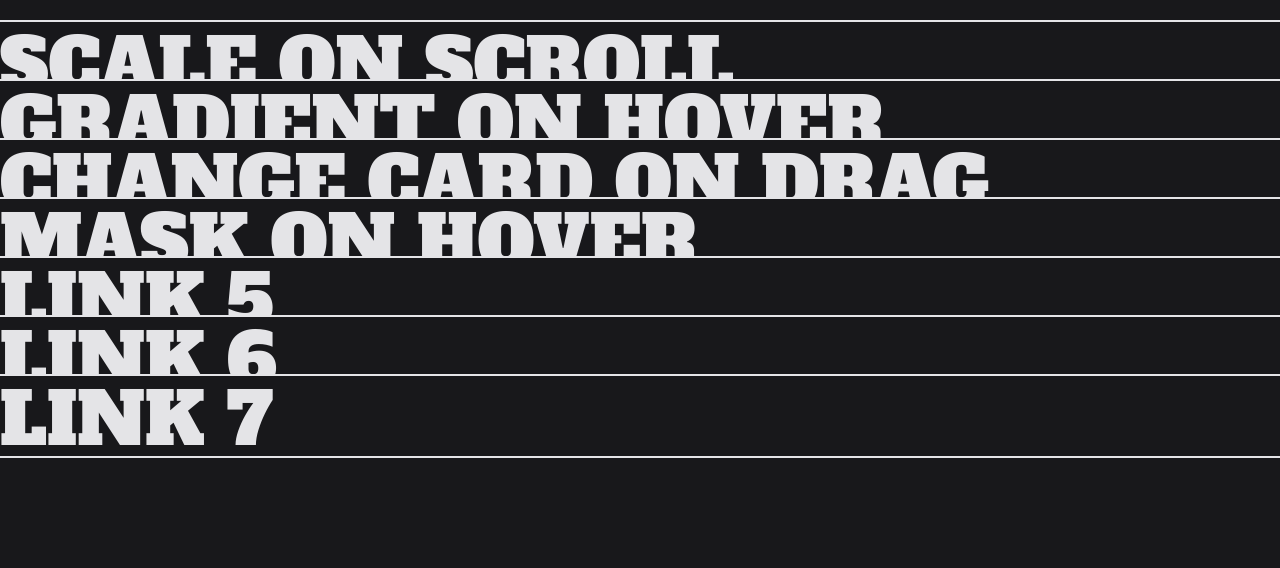
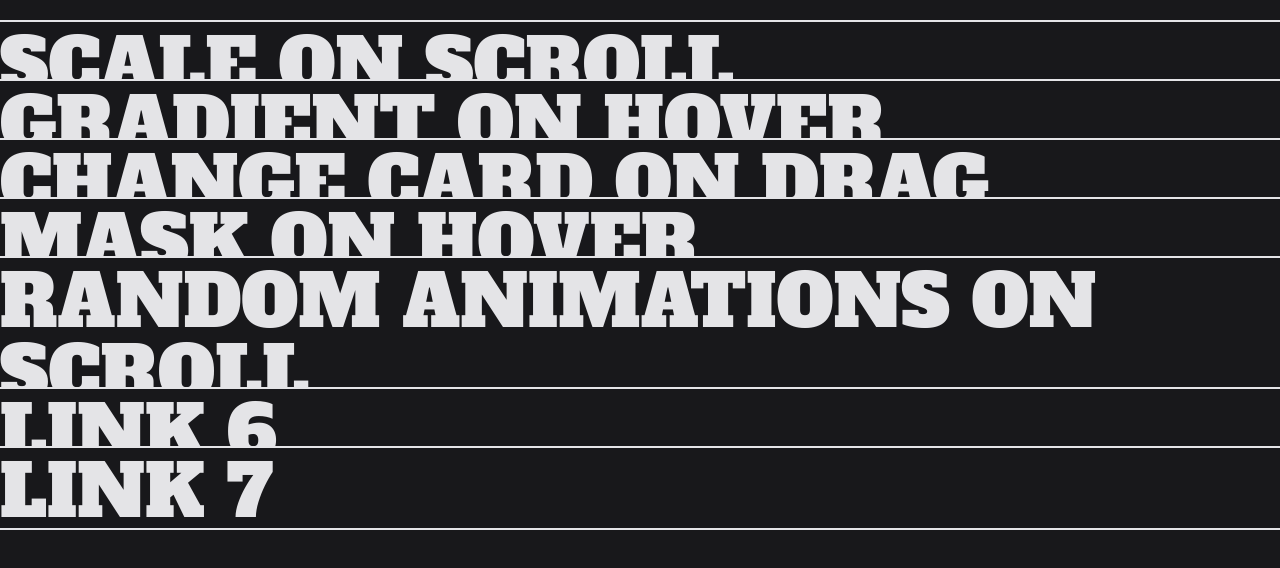
Before and after one commit to 0x7266/framer_motion_practice, a React (Vite) app: page / in a window 1280 px wide. Shown: the top 568 px of the page. Built offline with nearby package versions, Linux system fonts and the light colour scheme.

Commit message:
added link on index

```diff
--- a/src/pages/Index.tsx
+++ b/src/pages/Index.tsx
@@ -21,7 +21,11 @@ export default function Index() {
 			color: getRandomHexColor(),
 		},
 		{ name: "mask on hover", path: "/maskonhover", color: getRandomHexColor() },
-		{ name: "link 5", path: "/", color: getRandomHexColor() },
+		{
+			name: "random animations on scroll",
+			path: "/random animations on scroll",
+			color: getRandomHexColor(),
+		},
 		{ name: "link 6", path: "/", color: getRandomHexColor() },
 		{ name: "link 7", path: "/", color: getRandomHexColor() },
 	];
```
